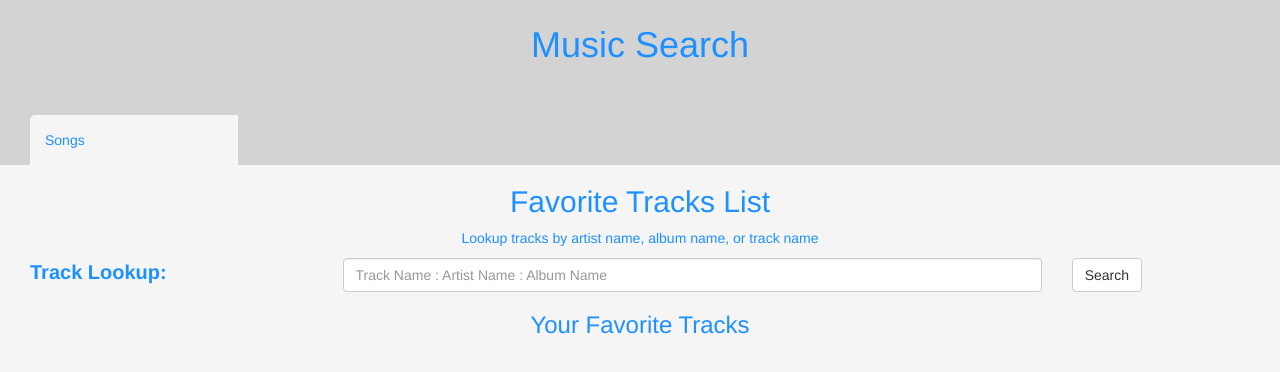
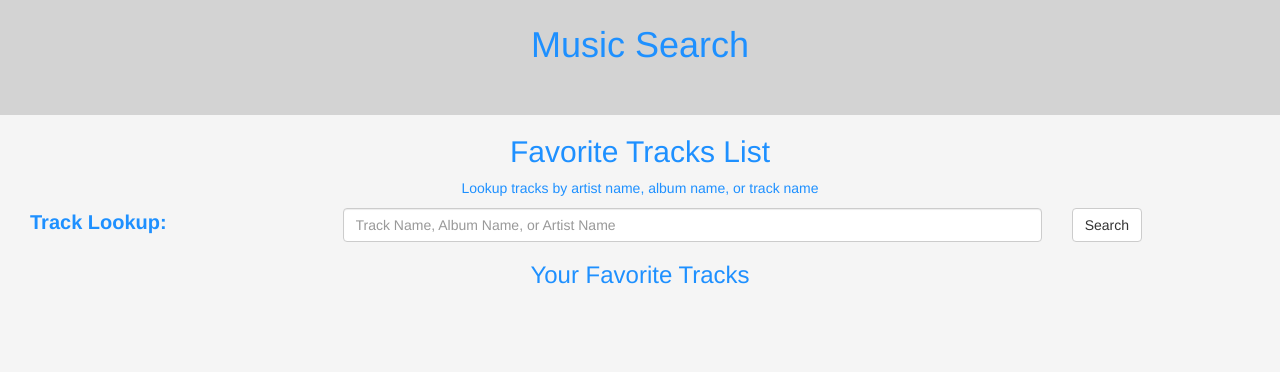
Before and after one commit to jbrunner92/creativity2, a plain HTML site: page index.html in a window 1280 px wide. Drawn offline with nearby package versions, Linux system fonts and the light colour scheme.

Commit message:
small changes

```diff
--- a/index.html
+++ b/index.html
@@ -15,11 +15,11 @@
         <div class="text-center">
             <h1>Music Search</h1>
         </div>
-        <div class="row" style="margin-left: 15px;">
+        <!--div class="row" style="margin-left: 15px;">
             <div id="songs_tab" class="col-sm-2 tab-active">Songs</div>
-            <div id="albums_tab" class="col-sm-2" hidden>Albums</div>
+            <div id="albums_tab" class="col-sm-2">Albums</div>
             <div class="col-sm-8"></div>
-        </div>
+        </div-->
     </header>
     <div id="song-search" class="container-fluid fill-height">
         <form>
@@ -30,7 +30,7 @@
                     <label for="track-name" style="font-size: 20px;">Track Lookup:</label>
                 </div>
                 <div class="col-sm-7">
-                    <input type="text" id="track-name" class="form-control" placeholder="Track Name : Artist Name : Album Name">
+                    <input type="text" id="track-name" class="form-control" placeholder="Track Name, Album Name, or Artist Name">
                 </div>
                 <div class="col-sm-2">
                     <input type="button" id="search-track" class="btn btn-default" value="Search">
```
